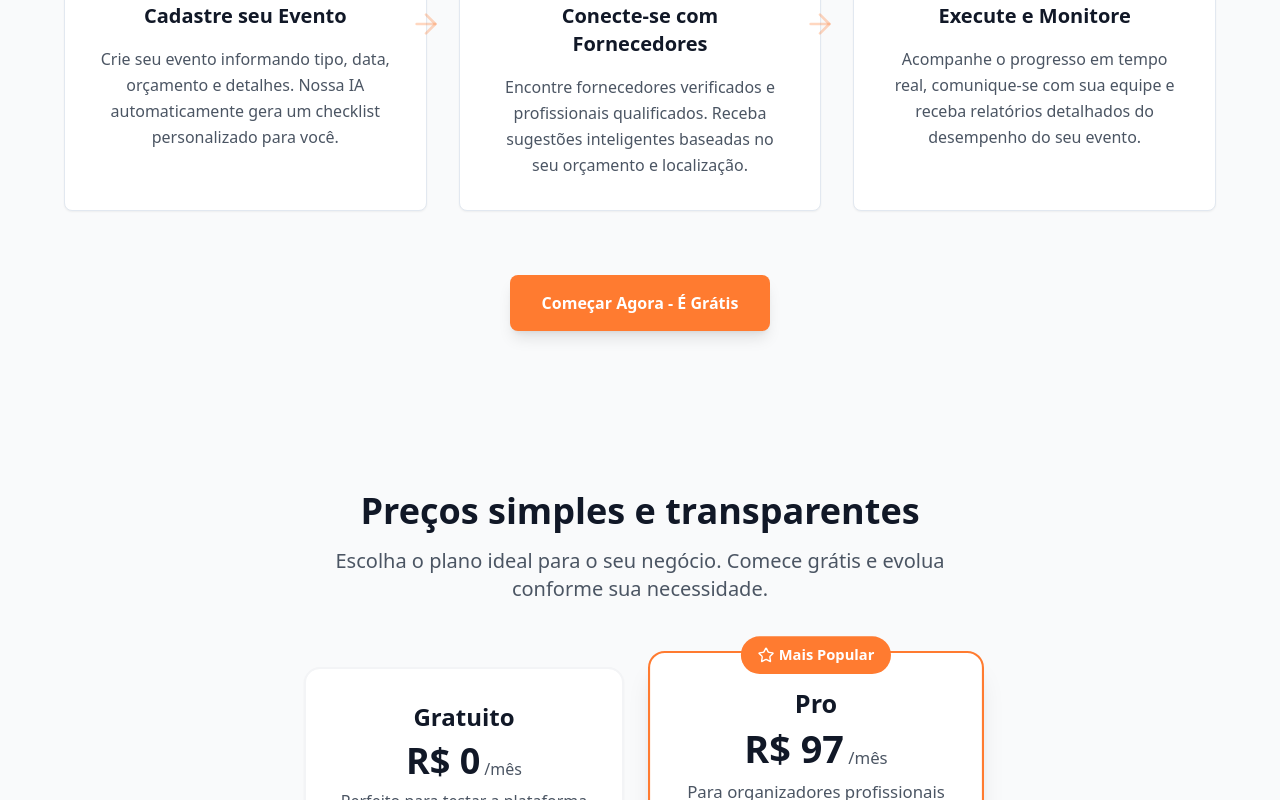
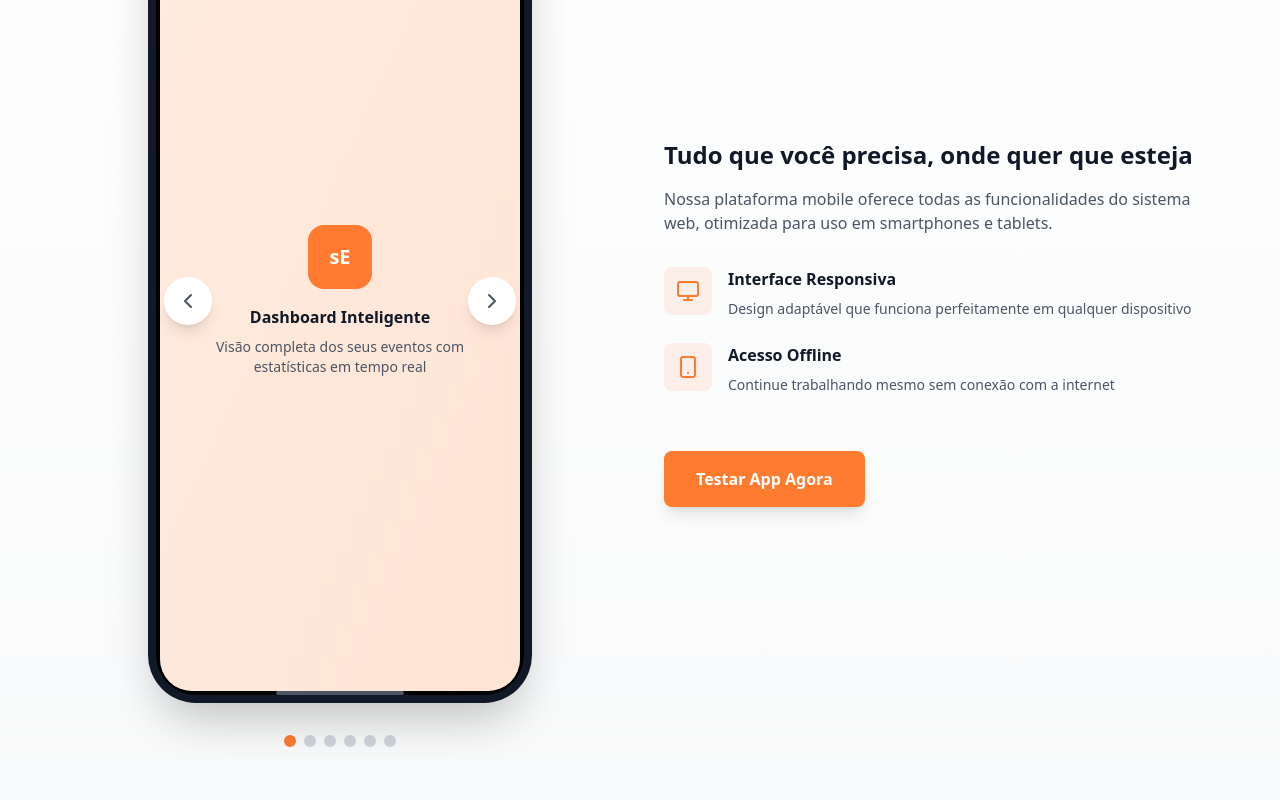
Before and after one commit to MailsonSilva/soeventus-smart-launch, a React (Vite) app: page / in a window 1280 px wide. Shown: the part 3140-3940 px from the top of the page. Built offline with nearby package versions, Linux system fonts and the light colour scheme.

Commit message:
Refactor: Improve landing page design
Enhance the landing page with an elegant and visually appealing design.

```diff
--- /dev/null
+++ b/src/components/AppPreview.tsx
@@ -0,0 +1,173 @@
+
+import { useState } from "react";
+import { ChevronLeft, ChevronRight, Smartphone, Monitor } from "lucide-react";
+
+const AppPreview = () => {
+  const [currentImageIndex, setCurrentImageIndex] = useState(0);
+
+  const appScreens = [
+    {
+      title: "Dashboard Inteligente",
+      description: "Visão completa dos seus eventos com estatísticas em tempo real",
+      image: "/placeholder.svg" // Placeholder - usuário pode substituir pelas imagens reais
+    },
+    {
+      title: "Gestão de Eventos",
+      description: "Crie e gerencie eventos com facilidade e organização",
+      image: "/placeholder.svg"
+    },
+    {
+      title: "Controle Financeiro",
+      description: "Acompanhe orçamentos, despesas e receitas de cada evento",
+      image: "/placeholder.svg"
+    },
+    {
+      title: "Rede de Fornecedores",
+      description: "Conecte-se com fornecedores verificados e qualificados",
+      image: "/placeholder.svg"
+    },
+    {
+      title: "Gestão de Equipe",
+      description: "Organize sua equipe e delegue tarefas com eficiência",
+      image: "/placeholder.svg"
+    },
+    {
+      title: "CRM Integrado",
+      description: "Mantenha relacionamento próximo com seus clientes",
+      image: "/placeholder.svg"
+    }
+  ];
+
+  const nextImage = () => {
+    setCurrentImageIndex((prev) => (prev + 1) % appScreens.length);
+  };
+
+  const prevImage = () => {
+    setCurrentImageIndex((prev) => (prev - 1 + appScreens.length) % appScreens.length);
+  };
+
+  return (
+    <section className="py-20 bg-gradient-to-b from-white to-gray-50 overflow-hidden">
+      <div className="container mx-auto px-4">
+        <div className="max-w-6xl mx-auto">
+          {/* Header */}
+          <div className="text-center mb-16">
+            <div className="inline-flex items-center px-4 py-2 bg-brand-orange-light/10 border border-brand-orange-light/20 rounded-full text-brand-orange text-sm font-medium mb-6">
+              <Smartphone className="w-4 h-4 mr-2" />
+              Aplicativo Mobile
+            </div>
+            <h2 className="text-3xl md:text-4xl font-bold text-gray-900 mb-4">
+              Seu evento na palma da mão
+            </h2>
+            <p className="text-xl text-gray-600 max-w-2xl mx-auto">
+              Acesse todas as funcionalidades do soEventus através do nosso app intuitivo e responsivo
+            </p>
+          </div>
+
+          <div className="grid lg:grid-cols-2 gap-12 items-center">
+            {/* Left Column - App Preview */}
+            <div className="relative">
+              {/* Phone Frame */}
+              <div className="relative mx-auto max-w-sm">
+                <div className="relative bg-gray-900 rounded-[3rem] p-2 shadow-2xl">
+                  <div className="bg-black rounded-[2.5rem] p-1">
+                    <div className="bg-white rounded-[2rem] overflow-hidden aspect-[9/19.5]">
+                      {/* App Screenshot */}
+                      <div className="w-full h-full bg-gradient-to-br from-brand-orange-light/20 to-brand-orange/20 flex items-center justify-center">
+                        <div className="text-center p-8">
+                          <div className="w-16 h-16 bg-brand-orange rounded-2xl flex items-center justify-center mx-auto mb-4">
+                            <span className="text-white font-bold text-xl">sE</span>
+                          </div>
+                          <h3 className="font-bold text-gray-900 mb-2">
+                            {appScreens[currentImageIndex].title}
+                          </h3>
+                          <p className="text-sm text-gray-600">
+                            {appScreens[currentImageIndex].description}
+                          </p>
+                        </div>
+                      </div>
+                    </div>
+                  </div>
+                  {/* Home Indicator */}
+                  <div className="absolute bottom-2 left-1/2 transform -translate-x-1/2 w-32 h-1 bg-gray-600 rounded-full"></div>
+                </div>
+
+                {/* Navigation Buttons */}
+                <button
+                  onClick={prevImage}
+                  className="absolute left-4 top-1/2 transform -translate-y-1/2 w-12 h-12 bg-white rounded-full shadow-lg flex items-center justify-center hover:shadow-xl transition-shadow"
+                >
+                  <ChevronLeft className="w-6 h-6 text-gray-600" />
+                </button>
+                <button
+                  onClick={nextImage}
+                  className="absolute right-4 top-1/2 transform -translate-y-1/2 w-12 h-12 bg-white rounded-full shadow-lg flex items-center justify-center hover:shadow-xl transition-shadow"
+                >
+                  <ChevronRight className="w-6 h-6 text-gray-600" />
+                </button>
+              </div>
+
+              {/* Dots Indicator */}
+              <div className="flex justify-center mt-8 space-x-2">
+                {appScreens.map((_, index) => (
+                  <button
+                    key={index}
+                    onClick={() => setCurrentImageIndex(index)}
+                    className={`w-3 h-3 rounded-full transition-colors ${
+                      index === currentImageIndex ? 'bg-brand-orange' : 'bg-gray-300'
+                    }`}
+                  />
+                ))}
+              </div>
+            </div>
+
+            {/* Right Column - Features */}
+            <div>
+              <div className="space-y-8">
+                <div>
+                  <h3 className="text-2xl font-bold text-gray-900 mb-4">
+                    Tudo que você precisa, onde quer que esteja
+                  </h3>
+                  <p className="text-gray-600 mb-6">
+                    Nossa plataforma mobile oferece todas as funcionalidades do sistema web,
+                    otimizada para uso em smartphones e tablets.
+                  </p>
+                </div>
+
+                <div className="grid gap-6">
+                  <div className="flex items-start space-x-4">
+                    <div className="w-12 h-12 bg-brand-orange/10 rounded-lg flex items-center justify-center flex-shrink-0">
+                      <Monitor className="w-6 h-6 text-brand-orange" />
+                    </div>
+                    <div>
+                      <h4 className="font-semibold text-gray-900 mb-2">Interface Responsiva</h4>
+                      <p className="text-gray-600 text-sm">Design adaptável que funciona perfeitamente em qualquer dispositivo</p>
+                    </div>
+                  </div>
+
+                  <div className="flex items-start space-x-4">
+                    <div className="w-12 h-12 bg-brand-orange/10 rounded-lg flex items-center justify-center flex-shrink-0">
+                      <Smartphone className="w-6 h-6 text-brand-orange" />
+                    </div>
+                    <div>
+                      <h4 className="font-semibold text-gray-900 mb-2">Acesso Offline</h4>
+                      <p className="text-gray-600 text-sm">Continue trabalhando mesmo sem conexão com a internet</p>
+                    </div>
+                  </div>
+                </div>
+
+                <div className="pt-6">
+                  <button className="bg-brand-orange hover:bg-brand-orange-dark text-white px-8 py-4 rounded-lg font-semibold transition-colors duration-300 shadow-lg hover:shadow-xl">
+                    Testar App Agora
+                  </button>
+                </div>
+              </div>
+            </div>
+          </div>
+        </div>
+      </div>
+    </section>
+  );
+};
+
+export default AppPreview;
--- a/src/pages/Index.tsx
+++ b/src/pages/Index.tsx
@@ -3,6 +3,7 @@ import Header from "@/components/Header";
 import Hero from "@/components/Hero";
 import Problems from "@/components/Problems";
 import Features from "@/components/Features";
+import AppPreview from "@/components/AppPreview";
 import HowItWorks from "@/components/HowItWorks";
 import Pricing from "@/components/Pricing";
 import Footer from "@/components/Footer";
@@ -14,6 +15,7 @@ const Index = () => {
       <Hero />
       <Problems />
       <Features />
+      <AppPreview />
       <HowItWorks />
       <Pricing />
       <Footer />
```
